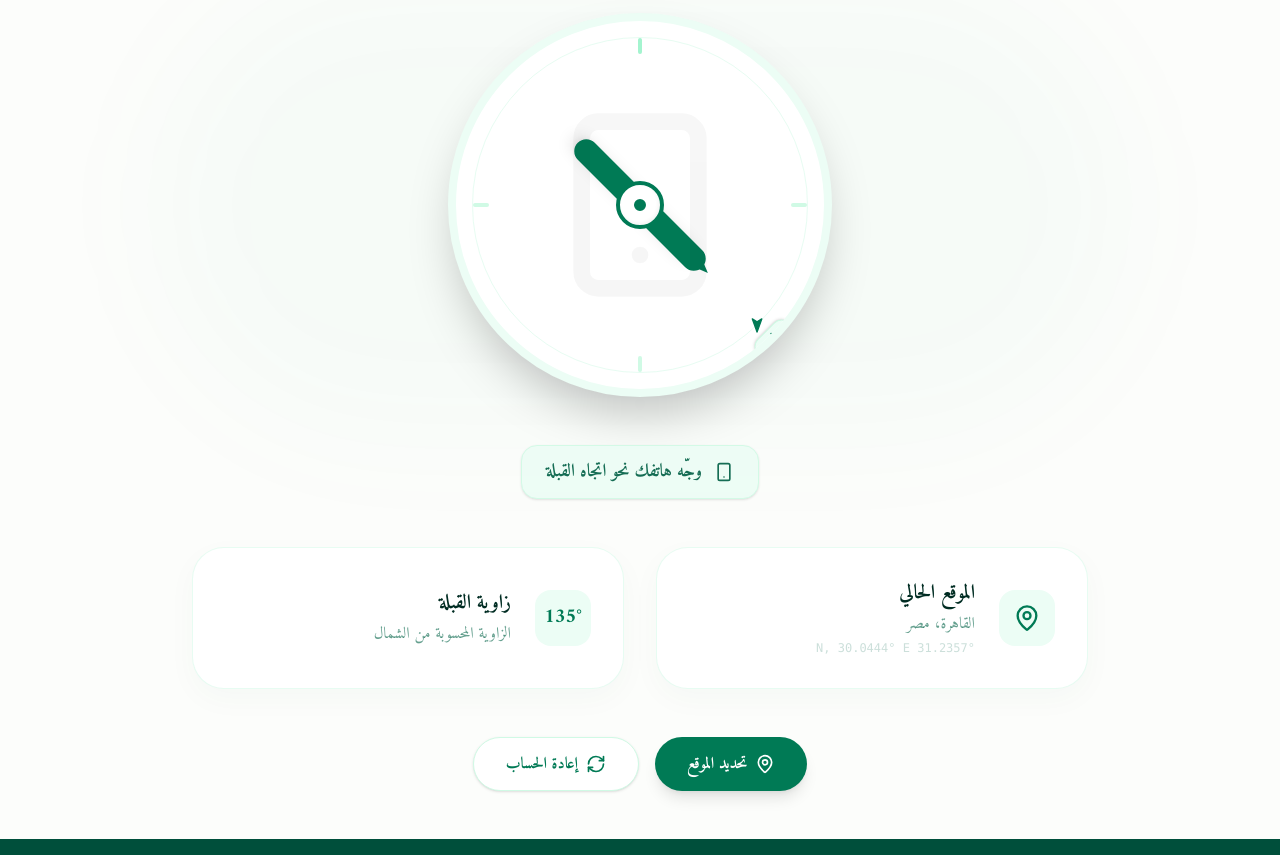
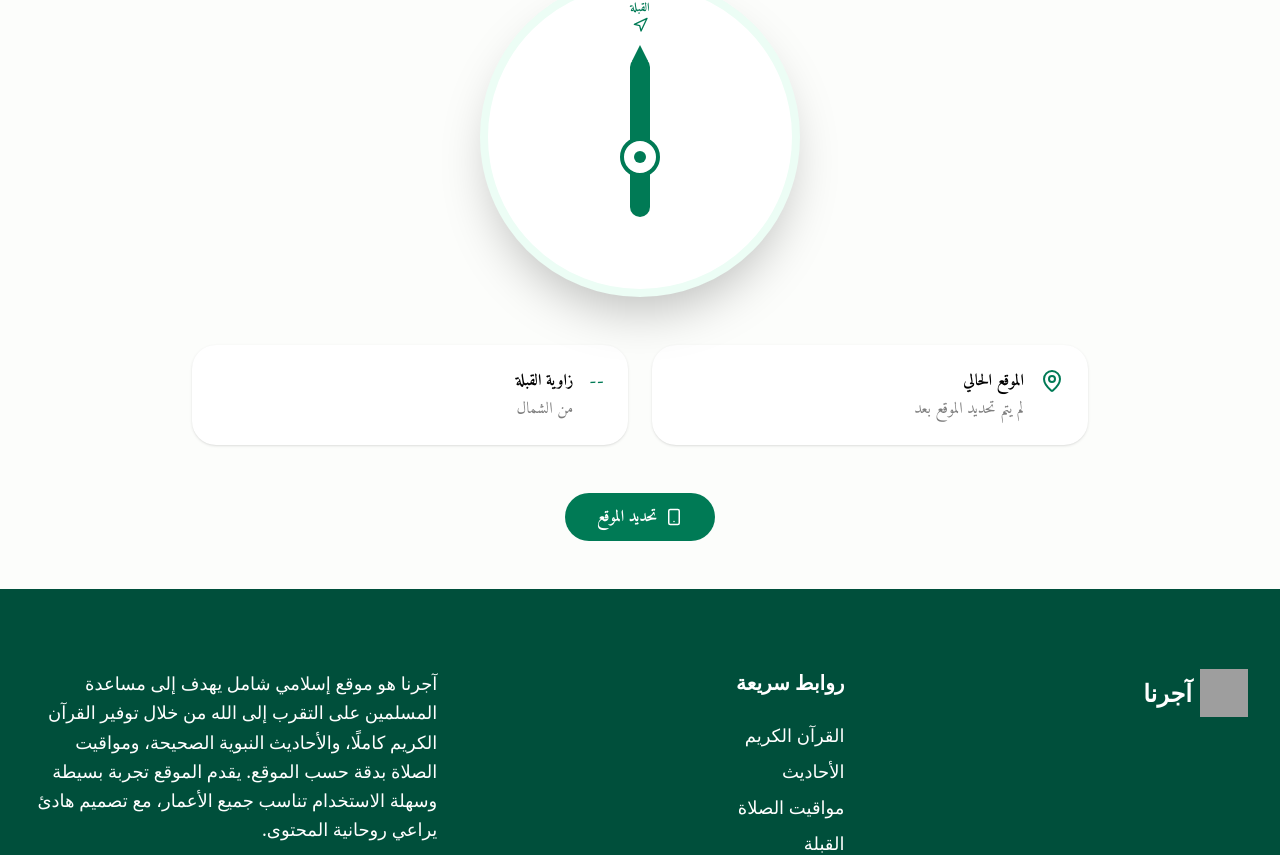
Before and after one commit to ELKINANY/Aajerna, a React (Vite) app: page /qibla in a window 1280 px wide. Shown: the part 347-1202 px from the top of the page. Built offline with nearby package versions, Linux system fonts and the light colour scheme; grey boxes are pictures that could not be loaded; a web font is replaced by a local one.

Commit message:
feat: Add Qibla direction page with location utility and API service.

```diff
--- a/src/pages/Qibla.jsx
+++ b/src/pages/Qibla.jsx
@@ -1,4 +1,6 @@
-import { useState } from "react";
+import { useEffect, useState } from "react";
+import { getUserLocation } from "../utils/getUserLocation";
+import { getQiblaDirection } from "../service/qiblaAPI";
 import {
   Compass,
   MapPin,
@@ -8,164 +10,151 @@ import {
 } from "lucide-react";
 
 const Qibla = () => {
-  const [location] = useState({
-    city: "القاهرة",
-    country: "مصر",
-    coords: "31.2357° N, 30.0444° E",
-  });
-  const [qiblaAngle] = useState(135); // Mock angle for Cairo to Mecca
+  const [qiblaAngle, setQiblaAngle] = useState(null);
+  const [deviceHeading, setDeviceHeading] = useState(0);
   const [isLocating, setIsLocating] = useState(false);
-  const [rotation, setRotation] = useState(0);
+  const [location, setLocation] = useState(null);
 
-  const handleLocate = () => {
+  /* ===============================
+    🧭 Device Orientation (Android)
+    =============================== */
+  useEffect(() => {
+    const handleOrientation = (event) => {
+      if (event.alpha !== null) {
+        // Android returns alpha as CCW from 0-360.
+        // We convert it to CW (Heading) for the calculation.
+        const heading = (360 - event.alpha) % 360;
+        setDeviceHeading(heading);
+      }
+    };
+
+    window.addEventListener(
+      "deviceorientationabsolute",
+      handleOrientation,
+      true
+    );
+
+    return () => {
+      window.removeEventListener(
+        "deviceorientationabsolute",
+        handleOrientation,
+        true
+      );
+    };
+  }, []);
+
+  /* ===============================
+     📍 Location + Qibla API
+     =============================== */
+  const handleLocate = async () => {
     setIsLocating(true);
-    // Mocking a location fetch delay
-    setTimeout(() => {
+
+    try {
+      const { lat, lng } = await getUserLocation();
+      const direction = await getQiblaDirection(lat, lng);
+
+      setQiblaAngle(direction);
+
+      setLocation({
+        city: "موقعك الحالي",
+        country: "",
+        coords: `${lat.toFixed(4)}°, ${lng.toFixed(4)}°`,
+      });
+    } catch (err) {
+      alert(err);
+    } finally {
       setIsLocating(false);
-      // In a real app, we'd use navigator.geolocation
-    }, 1500);
-  };
-
-  const handleRecalculate = () => {
-    // Subtle animation effect
-    setRotation((prev) => prev + 360);
+    }
   };
 
   return (
-    <div
-      className="min-h-screen bg-[#fcfdfb] py-12 px-4 sm:px-6 lg:px-8 font-amiri"
-      dir="rtl"
-    >
+    <div className="min-h-screen bg-[#fcfdfb] py-12 px-4 font-amiri" dir="rtl">
       <div className="max-w-4xl mx-auto">
         {/* Header */}
         <div className="text-center mb-12">
           <div className="flex justify-center mb-4">
-            <div className="w-16 h-16 bg-emerald-100 rounded-2xl flex items-center justify-center text-emerald-700 shadow-sm border border-emerald-50">
+            <div className="w-16 h-16 bg-emerald-100 rounded-2xl flex items-center justify-center text-emerald-700">
               <Compass size={32} />
             </div>
           </div>
-          <h1 className="text-5xl font-bold text-emerald-900 mb-4 font-quran tracking-tight">
+          <h1 className="text-5xl font-bold text-emerald-900 mb-3">
             إتجاه القبلة
           </h1>
-          <p className="text-emerald-800/60 text-lg">
-            حدد إتجاه القبلة بدقة من موقعك الحالي
-          </p>
-          <div className="w-24 h-1 bg-linear-to-r from-transparent via-emerald-600 to-transparent mx-auto mt-6 rounded-full"></div>
+          <p className="text-emerald-800/60">لف هاتفك ليظهر اتجاه القبلة</p>
         </div>
 
-        {/* Main Compass Section */}
-        <div className="relative mb-12 flex justify-center">
-          <div className="absolute -inset-10 bg-emerald-600/5 rounded-full blur-3xl opacity-50"></div>
-
-          <div className="relative w-72 h-72 md:w-96 md:h-96 bg-white rounded-full border-8 border-emerald-50 shadow-2xl flex items-center justify-center overflow-hidden">
-            {/* Compass Dial */}
-            <div className="absolute inset-4 rounded-full border border-emerald-100/50 flex items-center justify-center">
-              <div className="text-emerald-900/10 font-bold text-lg">N</div>
-              <div className="absolute top-0 w-1 h-4 bg-emerald-200 rounded-full"></div>
-              <div className="absolute bottom-0 w-1 h-4 bg-emerald-100 rounded-full"></div>
-              <div className="absolute left-0 h-1 w-4 bg-emerald-100 rounded-full"></div>
-              <div className="absolute right-0 h-1 w-4 bg-emerald-100 rounded-full"></div>
+        {/* Compass */}
+        <div className="flex justify-center mb-12">
+          <div className="relative w-80 h-80 bg-white rounded-full border-8 border-emerald-50 shadow-2xl flex items-center justify-center">
+            {/* Label - Fixed at top */}
+            <div className="absolute top-4 left-1/2 -translate-x-1/2 flex flex-col items-center z-10">
+              <span className="text-xs font-bold text-emerald-700">القبلة</span>
+              <Navigation size={16} className="text-emerald-700" />
             </div>
 
-            {/* Compass Needle Container */}
+            {/* Rotating Arrow */}
             <div
-              className="relative w-full h-full transition-transform duration-1000 ease-out flex items-center justify-center"
-              style={{ transform: `rotate(${qiblaAngle + rotation}deg)` }}
+              className="absolute w-full h-full flex items-center justify-center transition-transform duration-150 ease-out"
+              style={{
+                transform:
+                  qiblaAngle !== null
+                    ? `rotate(${qiblaAngle - deviceHeading}deg)`
+                    : "rotate(0deg)",
+              }}
             >
-              {/* Arrow */}
               <div className="relative flex flex-col items-center">
-                <div className="w-4 h-32 md:w-6 md:h-44 bg-emerald-700 rounded-full shadow-lg relative z-20">
-                  <div className="absolute -top-2 left-1/2 -translate-x-1/2 w-0 h-0 border-l-8 border-r-8 border-b-20 border-l-transparent border-r-transparent border-b-emerald-700"></div>
+                <div className="w-5 h-40 bg-emerald-700 rounded-full">
+                  <div className="absolute -top-3 left-1/2 -translate-x-1/2 w-0 h-0 border-l-8 border-r-8 border-b-16 border-transparent border-b-emerald-700"></div>
                 </div>
-                <div className="absolute top-1/2 left-1/2 -translate-x-1/2 -translate-y-1/2 w-8 h-8 md:w-12 md:h-12 bg-white rounded-full border-4 border-emerald-700 shadow-inner z-30 flex items-center justify-center">
-                  <div className="w-2 h-2 md:w-3 md:h-3 bg-emerald-700 rounded-full"></div>
+                <div className="absolute top-1/2 w-10 h-10 bg-white border-4 border-emerald-700 rounded-full flex items-center justify-center">
+                  <div className="w-3 h-3 bg-emerald-700 rounded-full"></div>
                 </div>
               </div>
-
-              {/* Kaaba Marker */}
-              <div className="absolute -top-4 left-1/2 -translate-x-1/2 flex flex-col items-center gap-1">
-                <div className="text-xs font-bold text-emerald-700 font-quran bg-emerald-50 px-2 py-0.5 rounded-full border border-emerald-100 shadow-sm whitespace-nowrap">
-                  القبلة
-                </div>
-                <Navigation
-                  size={16}
-                  className="text-emerald-700 fill-emerald-700"
-                />
-              </div>
-            </div>
-
-            {/* Background Kaaba Icon watermark */}
-            <div className="absolute inset-0 flex items-center justify-center opacity-[0.03] pointer-events-none">
-              <Smartphone size={200} />
             </div>
           </div>
         </div>
 
-        {/* Instructions */}
-        <div className="text-center mb-12">
-          <div className="inline-flex items-center gap-3 px-6 py-3 bg-emerald-50 text-emerald-800 rounded-2xl border border-emerald-100 shadow-sm font-bold text-lg animate-pulse">
-            <Smartphone size={20} />
-            <span>وجّه هاتفك نحو اتجاه القبلة</span>
-          </div>
-        </div>
-
-        {/* Info Cards */}
-        <div className="grid grid-cols-1 md:grid-cols-2 gap-8 mb-12">
-          {/* Location Card */}
-          <div className="bg-white border border-emerald-100/50 p-8 rounded-4xl shadow-[0_10px_30px_rgba(6,95,70,0.03)] flex items-center gap-6">
-            <div className="w-14 h-14 rounded-2xl bg-emerald-50 flex items-center justify-center text-emerald-700">
-              <MapPin size={28} />
-            </div>
+        {/* Info */}
+        <div className="grid grid-cols-1 md:grid-cols-2 gap-6 mb-12">
+          <div className="bg-white p-6 rounded-3xl shadow flex gap-4">
+            <MapPin className="text-emerald-700" />
             <div>
-              <h3 className="text-xl font-bold text-emerald-950 mb-1">
-                الموقع الحالي
-              </h3>
-              <p className="text-emerald-800/60 font-medium">
-                {location.city}، {location.country}
-              </p>
-              <p className="text-emerald-800/20 text-xs font-mono mt-1">
-                {location.coords}
-              </p>
+              <h3 className="font-bold mb-1">الموقع الحالي</h3>
+              {location ? (
+                <>
+                  <p>{location.city}</p>
+                  <p className="text-xs opacity-50">{location.coords}</p>
+                </>
+              ) : (
+                <p className="opacity-50">لم يتم تحديد الموقع بعد</p>
+              )}
             </div>
           </div>
 
-          {/* Details Card */}
-          <div className="bg-white border border-emerald-100/50 p-8 rounded-4xl shadow-[0_10px_30px_rgba(6,95,70,0.03)] flex items-center gap-6">
-            <div className="w-14 h-14 rounded-2xl bg-emerald-50 flex items-center justify-center text-emerald-700 font-bold text-xl">
-              {qiblaAngle}°
+          <div className="bg-white p-6 rounded-3xl shadow flex gap-4">
+            <div className="text-xl font-bold text-emerald-700">
+              {qiblaAngle !== null ? `${qiblaAngle.toFixed(1)}°` : "--"}
             </div>
             <div>
-              <h3 className="text-xl font-bold text-emerald-950 mb-1">
-                زاوية القبلة
-              </h3>
-              <p className="text-emerald-800/60 font-medium">
-                الزاوية المحسوبة من الشمال
-              </p>
+              <h3 className="font-bold mb-1">زاوية القبلة</h3>
+              <p className="opacity-50">من الشمال</p>
             </div>
           </div>
         </div>
 
-        {/* Action Buttons */}
-        <div className="flex flex-wrap justify-center gap-4">
+        {/* Button */}
+        <div className="flex justify-center">
           <button
             onClick={handleLocate}
             disabled={isLocating}
-            className="flex items-center gap-2 px-8 py-3.5 bg-emerald-700 text-white rounded-full font-bold shadow-lg hover:bg-emerald-800 transition-all hover:scale-105 active:scale-95 disabled:opacity-50 disabled:pointer-events-none"
+            className="flex items-center gap-2 px-8 py-3 bg-emerald-700 text-white rounded-full font-bold disabled:opacity-50"
           >
             {isLocating ? (
-              <RefreshCw size={20} className="animate-spin" />
+              <RefreshCw size={18} className="animate-spin" />
             ) : (
-              <MapPin size={20} />
+              <Smartphone size={18} />
             )}
-            <span>{isLocating ? "جاري التحديد..." : "تحديد الموقع"}</span>
-          </button>
-
-          <button
-            onClick={handleRecalculate}
-            className="flex items-center gap-2 px-8 py-3.5 bg-white border border-emerald-100 text-emerald-700 rounded-full font-bold shadow-sm hover:bg-emerald-50 transition-all hover:scale-105 active:scale-95"
-          >
-            <RefreshCw size={20} />
-            <span>إعادة الحساب</span>
+            {isLocating ? "جاري التحديد..." : "تحديد الموقع"}
           </button>
         </div>
       </div>
--- /dev/null
+++ b/src/service/qiblaAPI.js
@@ -0,0 +1,6 @@
+import axios from "axios";
+
+export const getQiblaDirection = async (lat, lng) => {
+  const response = await axios.get(`https://api.aladhan.com/v1/qibla/${lat}/${lng}`);
+  return response.data.data.direction;
+};
--- /dev/null
+++ b/src/utils/getUserLocation.js
@@ -0,0 +1,20 @@
+export const getUserLocation = () => {
+  return new Promise((resolve, reject) => {
+    if (!navigator.geolocation) {
+      reject("المتصفح لا يدعم تحديد الموقع");
+      return;
+    }
+
+    navigator.geolocation.getCurrentPosition(
+      (position) => {
+        resolve({
+          lat: position.coords.latitude,
+          lng: position.coords.longitude,
+        });
+      },
+      () => {
+        reject("لم يتم السماح بتحديد الموقع");
+      }
+    );
+  });
+};
--- a/test_api.js
+++ /dev/null
@@ -1 +0,0 @@
-import axios from 'axios'; axios.get('https://islamicapi.com/api/v1/prayer-time/', { params: { lat: 30.0444, lon: 31.2357, method: 5 } }).then(r => console.log(JSON.stringify(r.data, null, 2))).catch(e => console.log(e.message))
--- a/vite.config.js
+++ b/vite.config.js
@@ -6,6 +6,7 @@ import { defineConfig } from "vite";
 export default defineConfig({
 	plugins: [react(), tailwindcss()],
 	server: {
+    allowedHosts: ["39fac67ea18b.ngrok-free.app"],
 		proxy: {
 			'/api': {
 				target: 'https://hadithapi.com',
```
